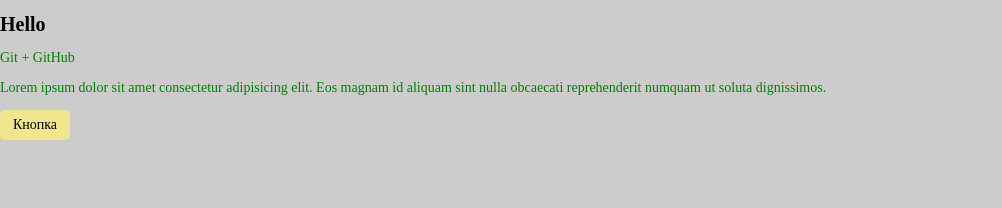
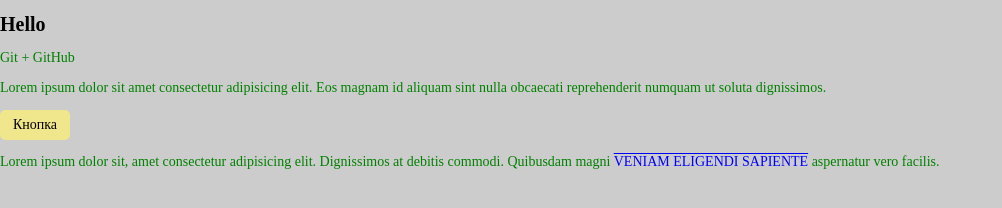
Before and after one commit to irinafox13/gittest, a plain HTML site: page index.html in a window 1280 px wide. Shown: the whole page, without its empty margins (0-1002 px from the left). Drawn offline with Linux system fonts and the light colour scheme.

Commit message:
новая ветка

```diff
--- a/css/main.css
+++ b/css/main.css
@@ -7,6 +7,12 @@ body {
 
 p {
    color: green;
+}
+
+span {
+   text-decoration: overline;
+   text-transform: uppercase;
+   color: blue;
 }
 
 h1 {
--- a/index.html
+++ b/index.html
@@ -11,5 +11,6 @@
    <p>Git + GitHub</p>
    <p>Lorem ipsum dolor sit amet consectetur adipisicing elit. Eos magnam id aliquam sint nulla obcaecati reprehenderit numquam ut soluta dignissimos.</p>
    <a href="#">Кнопка</a>
+   <p>Lorem ipsum dolor sit, amet consectetur adipisicing elit. Dignissimos at debitis commodi. Quibusdam magni <span>veniam eligendi sapiente</span>  aspernatur vero facilis.</p>
 </body>
 </html>
```
